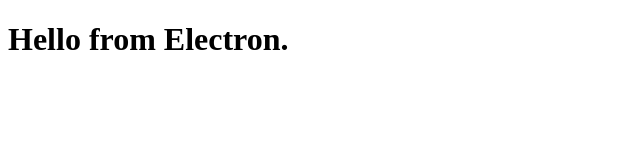
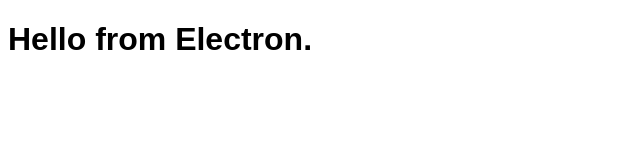
Before and after one commit to shutaozhenzhen/bookmarker, an Electron app: page app/index.html in a window 1280 px wide. Shown: the whole page, without its empty margins (0-640 px from the left). Drawn offline with Linux system fonts and the light colour scheme.

Commit message:
添加css

```diff
--- a/app/index.html
+++ b/app/index.html
@@ -4,6 +4,7 @@
 <head>
 	<meta charset="UTF-8" />
 	<meta name="viewport" content="width=device-width,initial-scale=1" />
+	<link rel="stylesheet" href="style.css" type="text/css"/>
 	<title>Bookmarker</title>
 </head>
 
--- a/app/style.css
+++ b/app/style.css
@@ -0,0 +1,14 @@
+html {
+	box-sizing: border-box;
+}
+
+*,
+*:before,
+*:after {
+	box-sizing: inherit;
+}
+
+body,
+input {
+	font: menu;
+}
```
